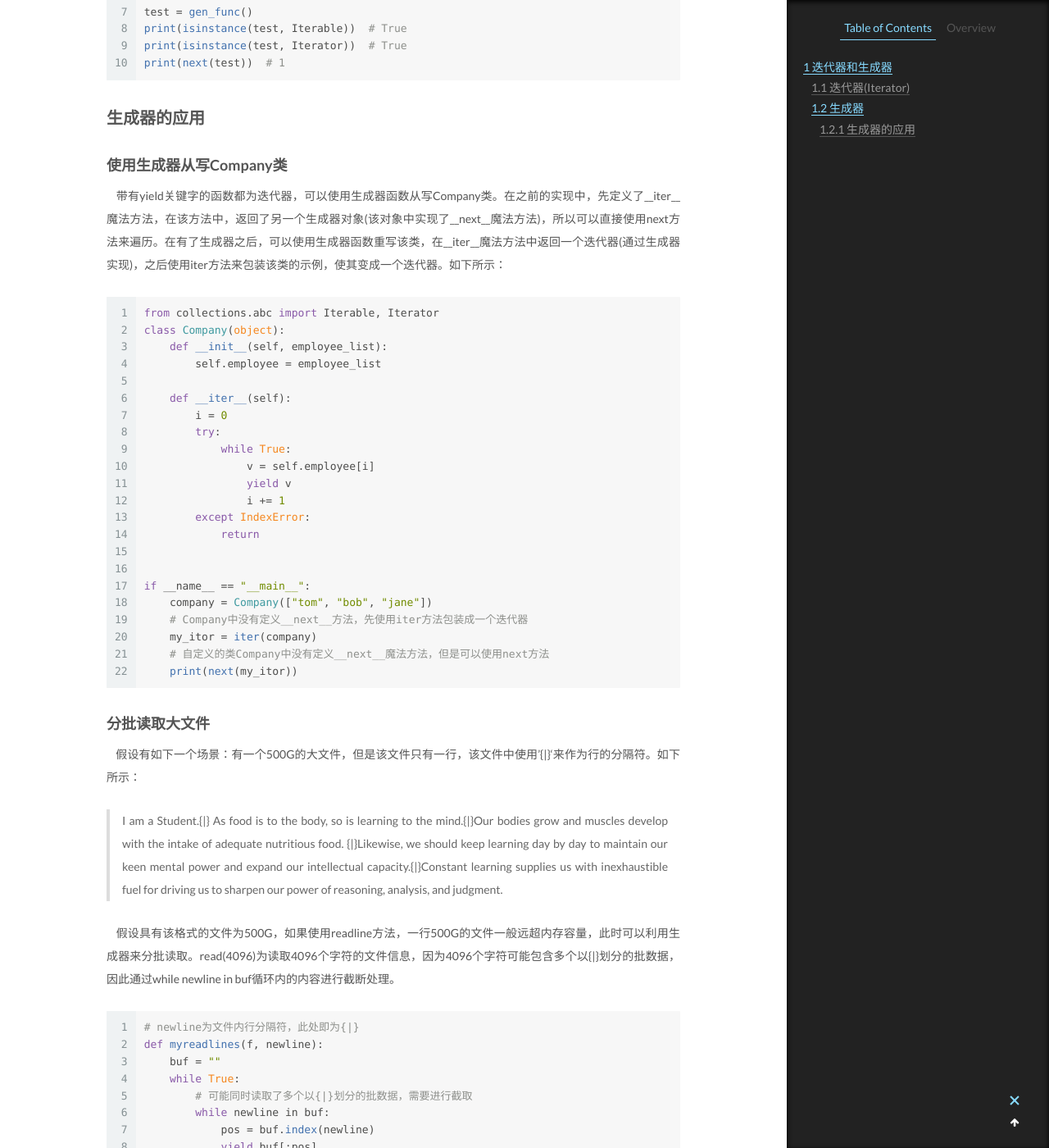
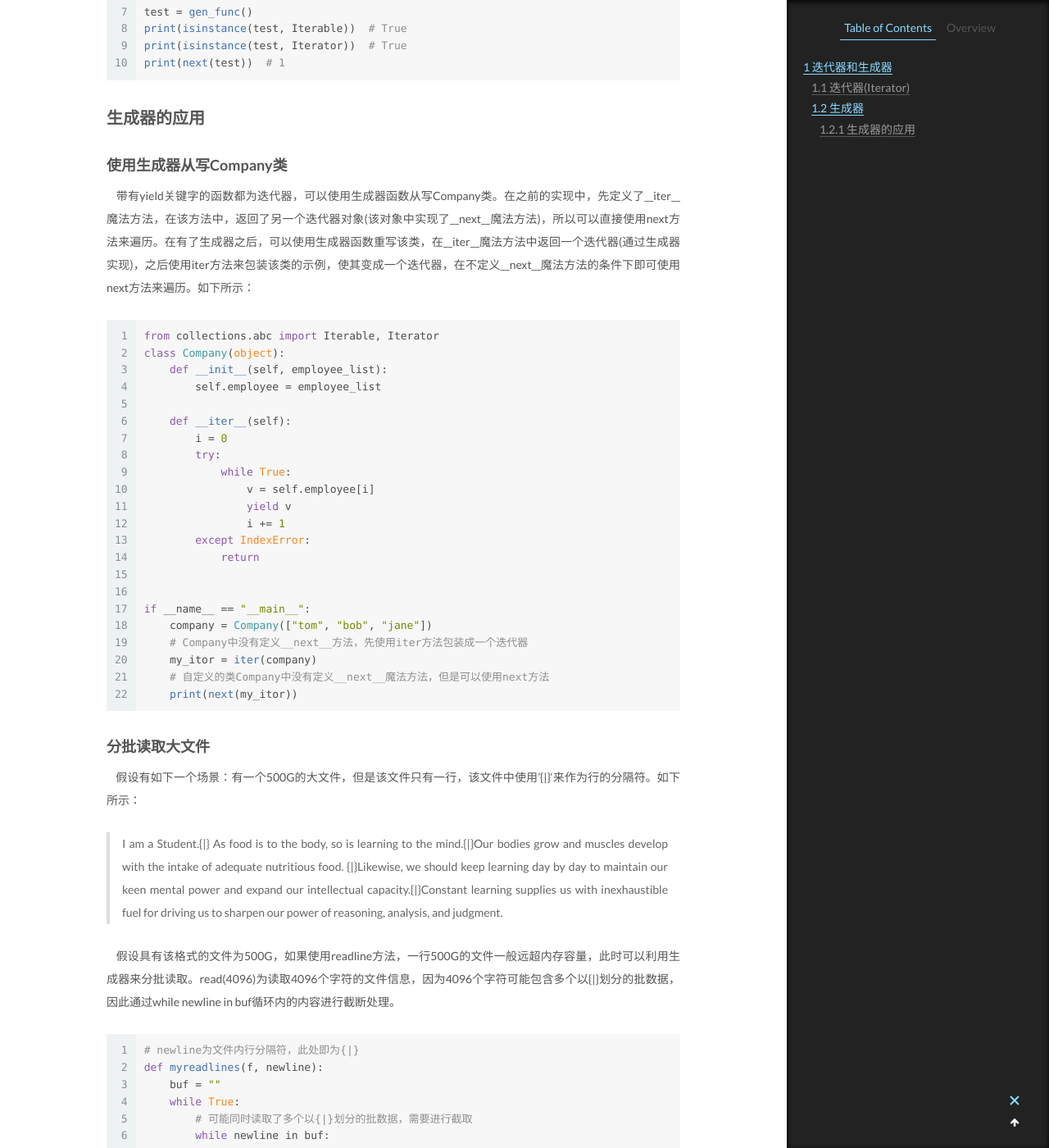
Before and after one commit to atnlp/atnlp.github.io, a Jekyll site: the page built from _posts/2018-12-17-iterator-generator.md, in a window 1280 px wide and 1400 px high, scrolled down 2544 px. Shown: the whole window at 82% size. Built offline with Jekyll 4.4.1, drawn with Linux system fonts in a browser that asks for light colours.

Commit message:
iterator generator

````diff
--- a/_posts/2018-12-17-iterator-generator.md
+++ b/_posts/2018-12-17-iterator-generator.md
@@ -94,7 +94,7 @@ print(next(test))  # 1
 
 ### 生成器的应用
 #### 使用生成器从写Company类
-&nbsp;&nbsp;&nbsp;&nbsp;带有yield关键字的函数都为迭代器，可以使用生成器函数从写Company类。在之前的实现中，先定义了\_\_iter\_\_魔法方法，在该方法中，返回了另一个生成器对象(该对象中实现了\_\_next__魔法方法)，所以可以直接使用next方法来遍历。在有了生成器之后，可以使用生成器函数重写该类，在\_\_iter\_\_魔法方法中返回一个迭代器(通过生成器实现)，之后使用iter方法来包装该类的示例，使其变成一个迭代器。如下所示：
+&nbsp;&nbsp;&nbsp;&nbsp;带有yield关键字的函数都为迭代器，可以使用生成器函数从写Company类。在之前的实现中，先定义了\_\_iter\_\_魔法方法，在该方法中，返回了另一个迭代器对象(该对象中实现了\_\_next__魔法方法)，所以可以直接使用next方法来遍历。在有了生成器之后，可以使用生成器函数重写该类，在\_\_iter\_\_魔法方法中返回一个迭代器(通过生成器实现)，之后使用iter方法来包装该类的示例，使其变成一个迭代器，在不定义\_\_next\_\_魔法方法的条件下即可使用next方法来遍历。如下所示：
 
 ```python
 from collections.abc import Iterable, Iterator
````
